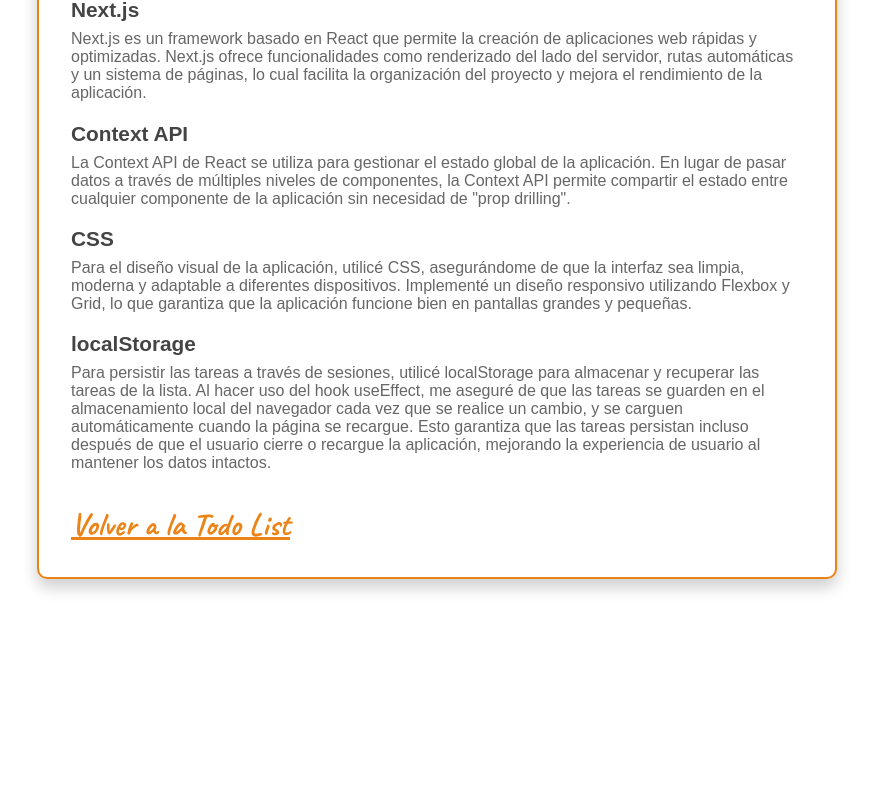
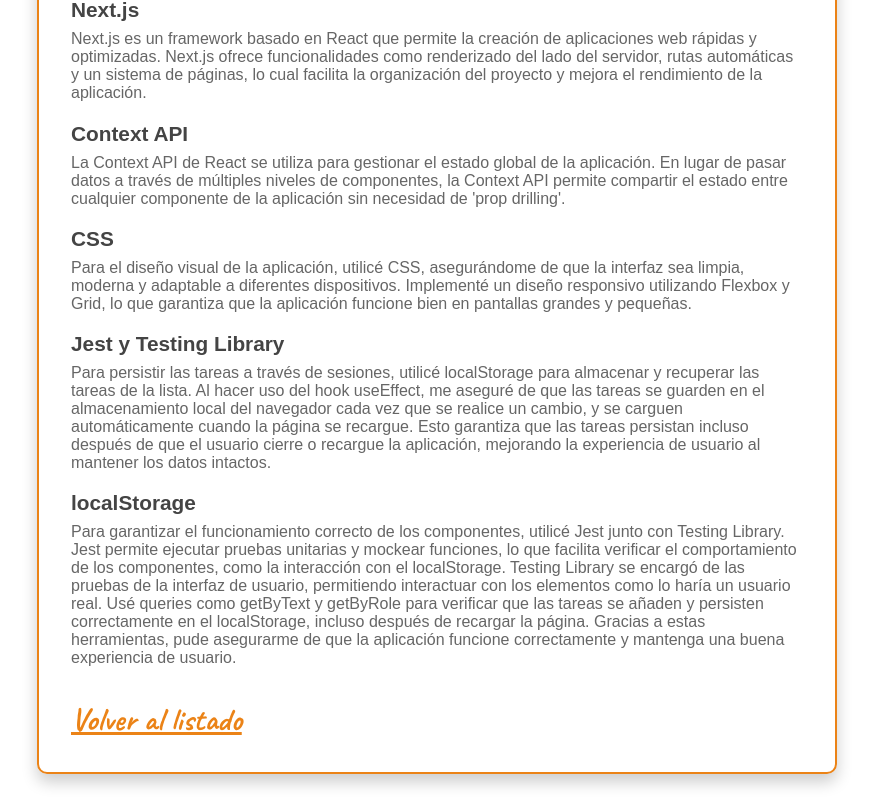
Before and after one commit to alePapaluca30/challenge-toDoList, a Next.js app: page /about in a window 1280 px wide. Shown: the part 784-1590 px from the top of the page, without its empty margins (203-1076 px from the left). Before the commit the page ends 1395 px from the top, so only its background shows below. Built offline with nearby package versions, Linux system fonts and the light colour scheme.

Commit message:
add test

```diff
--- a/pages/about.tsx
+++ b/pages/about.tsx
@@ -61,7 +61,7 @@
         La Context API de React se utiliza para gestionar el estado global de la
         aplicación. En lugar de pasar datos a través de múltiples niveles de
         componentes, la Context API permite compartir el estado entre cualquier
-        componente de la aplicación sin necesidad de "prop drilling".
+        componente de la aplicación sin necesidad de 'prop drilling'.
       </p>
 
       <h3 className={"tool"}>CSS</h3>
@@ -73,7 +73,7 @@
         pequeñas.
       </p>
 
-      <h3 className={"tool"}>localStorage</h3>
+      <h3 className={"tool"}>Jest y Testing Library</h3>
       <p className={"toolDescription"}>
         Para persistir las tareas a través de sesiones, utilicé localStorage
         para almacenar y recuperar las tareas de la lista. Al hacer uso del hook
@@ -85,8 +85,23 @@
         intactos.
       </p>
 
+      <h3 className={"tool"}>localStorage</h3>
+      <p className={"toolDescription"}>
+        Para garantizar el funcionamiento correcto de los componentes, utilicé
+        Jest junto con Testing Library. Jest permite ejecutar pruebas unitarias
+        y mockear funciones, lo que facilita verificar el comportamiento de los
+        componentes, como la interacción con el localStorage. Testing Library se
+        encargó de las pruebas de la interfaz de usuario, permitiendo
+        interactuar con los elementos como lo haría un usuario real. Usé queries
+        como getByText y getByRole para verificar que las tareas se añaden y
+        persisten correctamente en el localStorage, incluso después de recargar
+        la página. Gracias a estas herramientas, pude asegurarme de que la
+        aplicación funcione correctamente y mantenga una buena experiencia de
+        usuario.
+      </p>
+
       <Link href="/" className={"link"}>
-        <h2>Volver a la Todo List</h2>
+        <h2>Volver al listado</h2>
       </Link>
     </main>
   );
```
Also changed, not shown: components/PageHeader/PageHeader.tsx (deleted, +0 -18 lines), components/TaskBoard/TaskBoard.tsx (+6 -2 lines).
